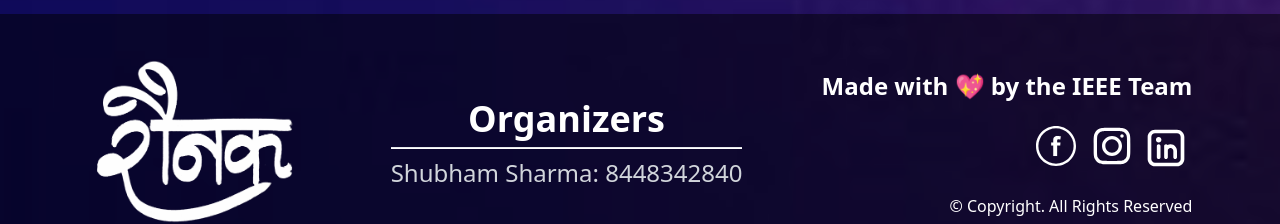
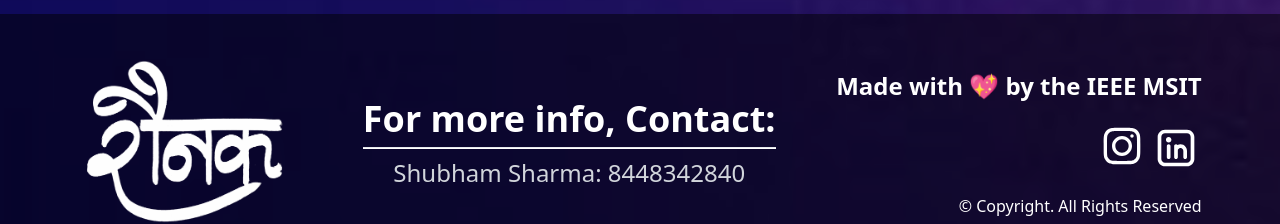
Before and after one commit to IEEE-MSIT-Project-Committee-23/Raunak, a Next.js app in the folder client/: page / in a window 1280 px wide. Shown: the part 2381-2605 px from the top of the page. Built offline with nearby package versions, Linux system fonts and the light colour scheme.

Commit message:
minor fix

```diff
--- a/client/src/components/Partners.jsx
+++ b/client/src/components/Partners.jsx
@@ -18,6 +18,7 @@ const Partners = () =>{
   </div>
   <div className="grid grid-cols-3 gap-4 md:grid-cols-3 lg:grid-cols-3 lg:gap-8">
 
+    <a href ="http://ieee.msit.in" target="__blank">
     <div className="society flex flex-col items-center rounded-lg bg-gray-100 p-4 lg:p-8">
       <div className="mb-2 h-24 w-24 overflow-hidden rounded-full bg-gray-200 shadow-lg md:mb-4 md:h-32 md:w-32">
         <img src="https://d8it4huxumps7.cloudfront.net/uploads/images/opportunity/gallery/61559c2609956_unnamed.png" loading="lazy" alt="IEEE MSIT" className="h-full w-full object-cover object-center" />
@@ -25,6 +26,7 @@ const Partners = () =>{
 
       <div className="society-name text-center font-bold text-500 md:text-lg">IEEE MSIT</div>
     </div>
+    </a>
 
     <div className="society flex flex-col items-center rounded-lg bg-gray-100 p-4 lg:p-8">
       <div className="mb-2 h-24 w-24 overflow-hidden rounded-full bg-gray-200 shadow-lg md:mb-4 md:h-32 md:w-32">
--- a/client/src/components/common/footer/index.jsx
+++ b/client/src/components/common/footer/index.jsx
@@ -3,14 +3,13 @@ const Footer = () => {
     <div className="w-full bg-black/50 text-center px-12 flex justify-around flex-col items-center md:flex-row" id="contact">
       <img className="w-56 my-8" src="./RaunakLogo.png" />
       <div className=" my-8">
-        <p className="text-4xl font-semibold">Organizers</p>
+        <p className="text-4xl font-semibold">For more info, Contact:</p>
         <hr className="h-0.5 bg-white my-2"/>
         <p className="text-2xl text-gray-300"><span className="font-medium">Shubham Sharma: 8448342840</span></p>
       </div>
       <div className="md:text-right my-8">
-        <p className="my-6 text-2xl font-semibold">Made with 💖 by the IEEE Team</p>
+        <p className="my-6 text-2xl font-semibold">Made with 💖 by the IEEE MSIT</p>
         <div className="flex justify-center md:justify-end">
-        <a href="#"><img className="w-10 mx-2" src="./FooterAssets/Facebook.svg" /></a>
           <a href="https://www.instagram.com/reel/CzETCjkCRl7/?utm_source=ig_web_copy_link&igshid=MzRlODBiNWFlZA=="><img className="w-10 mx-2" src="./FooterAssets/Instagram.svg" /></a>
           <a href="https://www.linkedin.com/posts/octave-music-society_raunak-raunak22-comingsoon-activity-7124371634915790848-FZ0w?utm_source=share&utm_medium=member_desktop"><img className="w-11 mx-1" src="./FooterAssets/Linkedin.svg" /></a>
         </div>
```
